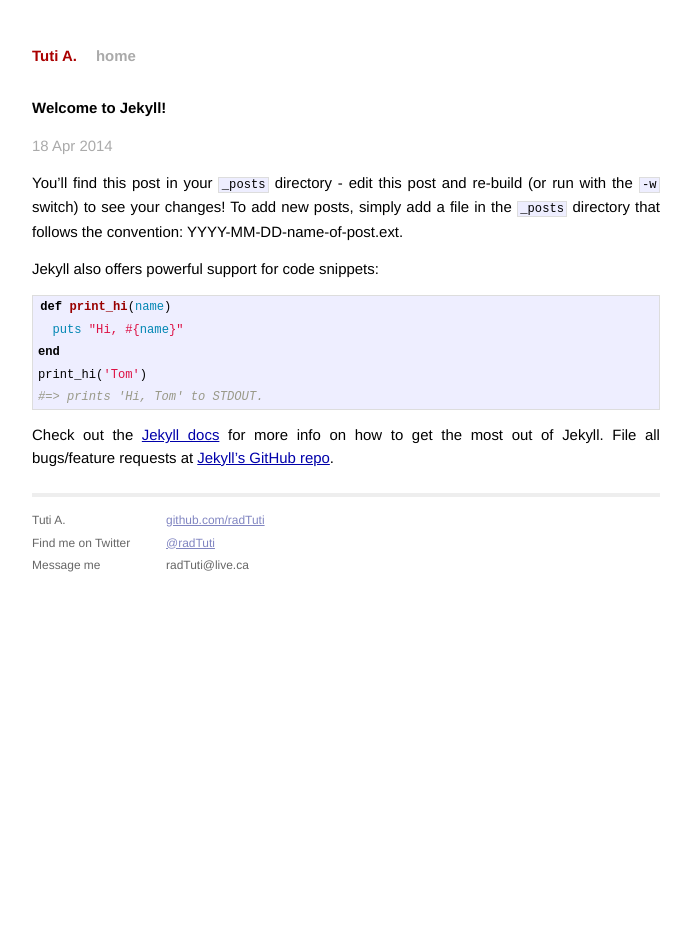
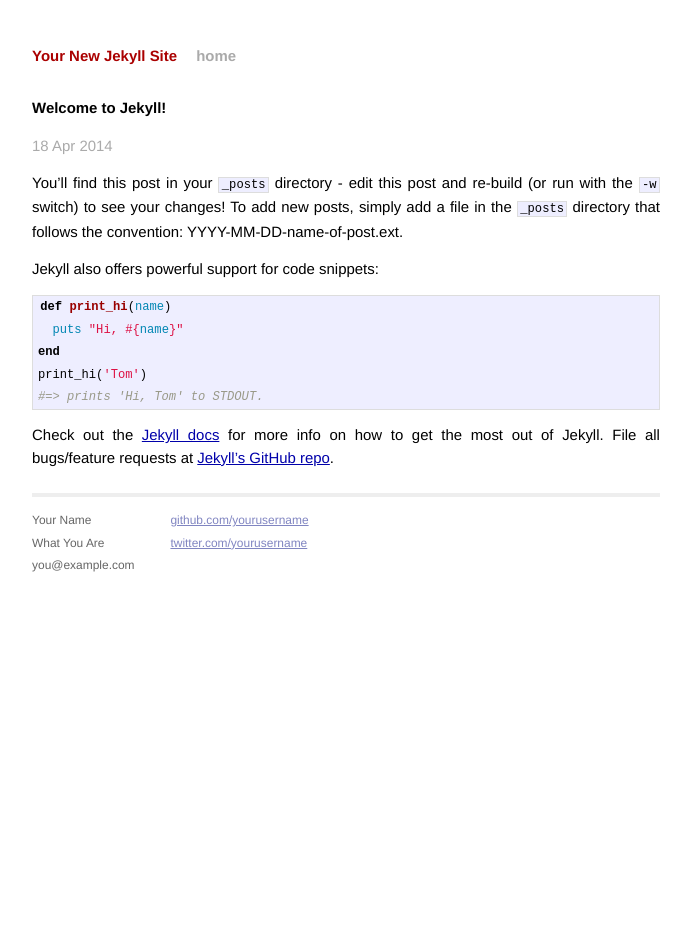
Before and after one commit to radTuti/radTuti.github.io, a Jekyll site: the page built from _posts/2014-04-18-welcome-to-jekyll.markdown, in a window 1280 px wide. Shown: the whole page, without its empty margins (294-985 px from the left). Built offline with Jekyll 4.4.1, drawn with Linux system fonts in a browser that asks for light colours; Markdown is read by kramdown in place of the engine named in the settings.

Commit message:
Revert "Added .gitignore and update Jekyll blog"
This reverts commit bc94cb91c2af2461ce3f773771a1ca16269069a6.

```diff
--- a/_config.yml
+++ b/_config.yml
@@ -1,3 +1,3 @@
-name: Tuti A.
+name: Your New Jekyll Site
 markdown: redcarpet
 pygments: true
--- a/_layouts/default.html
+++ b/_layouts/default.html
@@ -26,16 +26,15 @@
           <div class="footer">
             <div class="contact">
               <p>
-                Tuti A.<br />
-                Find me on Twitter<br />
-                Message me
+                Your Name<br />
+                What You Are<br />
+                you@example.com
               </p>
             </div>
             <div class="contact">
               <p>
-                <a href="https://github.com/radTuti">github.com/radTuti</a><br />
-                <a href="https://twitter.com/radTuti">@radTuti</a><br />
-                radTuti@live.ca
+                <a href="https://github.com/yourusername">github.com/yourusername</a><br />
+                <a href="https://twitter.com/yourusername">twitter.com/yourusername</a><br />
               </p>
             </div>
           </div>
--- a/index.html
+++ b/index.html
@@ -1,6 +1,6 @@
 ---
 layout: default
-title: Tuti A.
+title: Your New Jekyll Site
 ---
 
 <div id="home">
```
Also changed, not shown: 4 other files.
